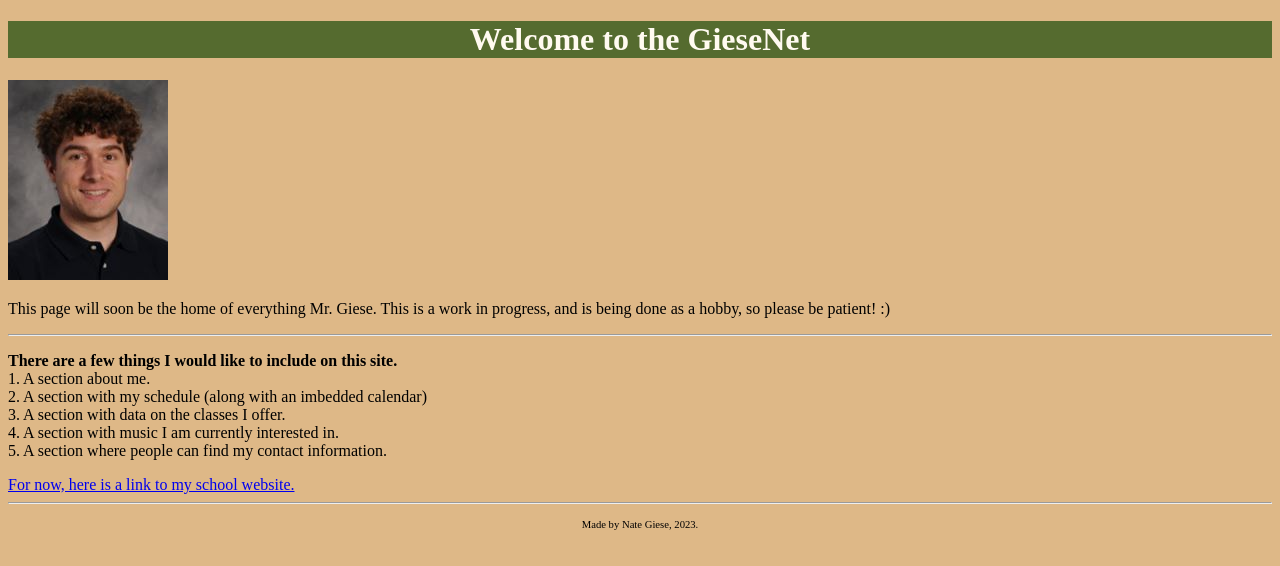
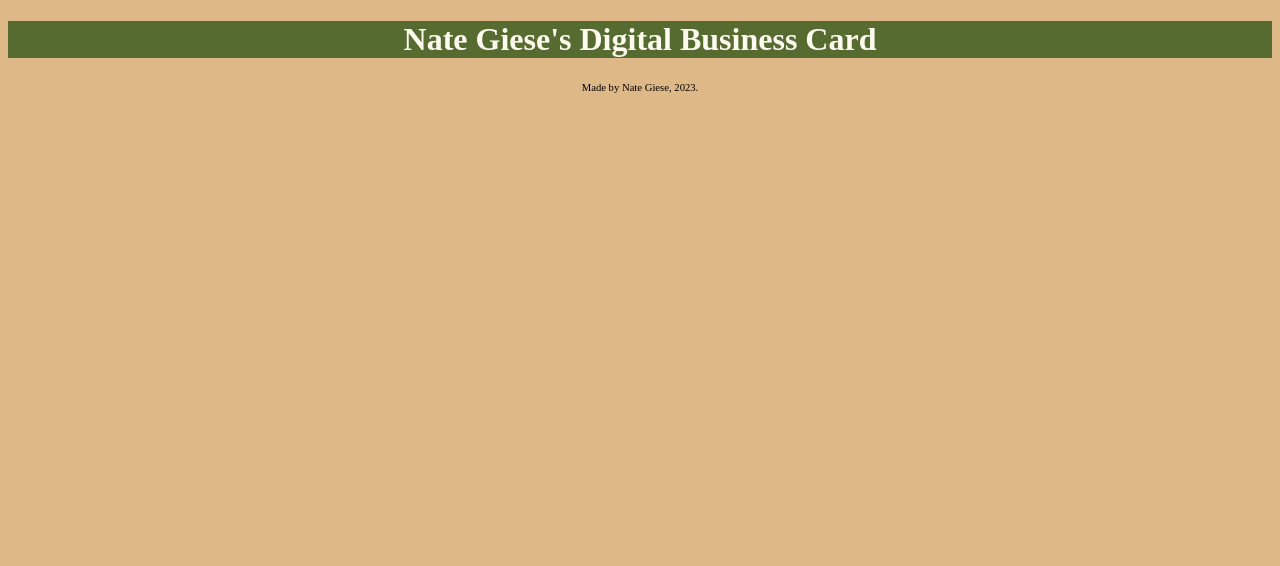
Before and after one commit to n-giese/n-giese.github.io, a plain HTML site: page index.html in a window 1280 px wide. Drawn offline with Linux system fonts and the light colour scheme.

Commit message:
Update index.html
Business card idea

```diff
--- a/index.html
+++ b/index.html
@@ -9,26 +9,7 @@
 	<body style="background-color:BurlyWood; font-family:Cambria Math">
 
 		<h1 style="background-color:DarkOliveGreen; color:FloralWhite; text-align:
-		center"> Welcome to the GieseNet</h1>
-
-		<img src="2022FacultyPhoto.jpg" alt="Mr. Giese" width="160" height="200"
-		title="Mr. Giese's 2022 Yearbook Photo">
-
-		<p>This page will soon be the home of everything Mr. Giese. This is a work
-		in progress, and is being done as a hobby, so please be patient! :)</p>
-		<hr>
-
-		<p><b>There are a few things I would like to include on this site.</b>
-			<br>1. A section about me.
-			<br>2. A section with my schedule (along with an imbedded calendar)
-			<br>3. A section with data on the classes I offer.
-			<br>4. A section with music I am currently interested in.
-			<br>5. A section where people can find my contact information.</p>
-
-		<a href="https://www.trschools.k12.wi.us/faculty/nathangiese/
-		?from_faculty_listing=1&l=&u=">
-		For now, here is a link to my school website.</a>
-		<hr>
+		center"> Nate Giese's Digital Business Card </h1>
 
 		<p style="text-align:center; font-size:80%"><small>Made by Nate Giese, 2023.
 		</small></p>
```
